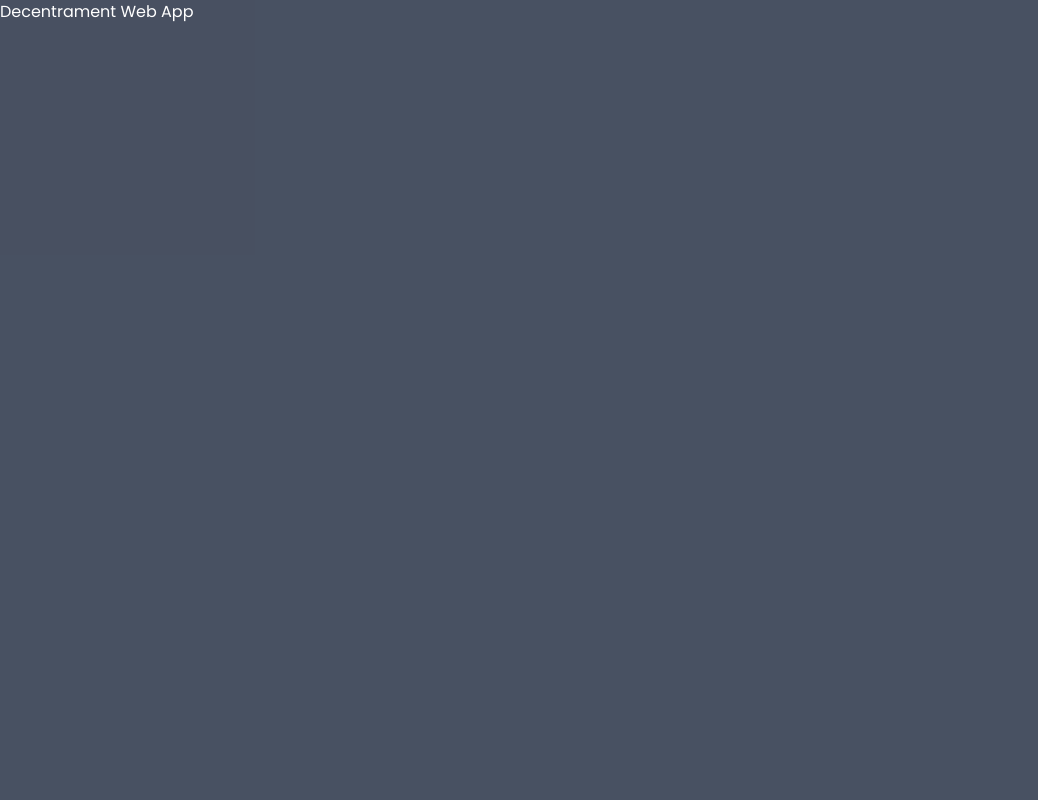
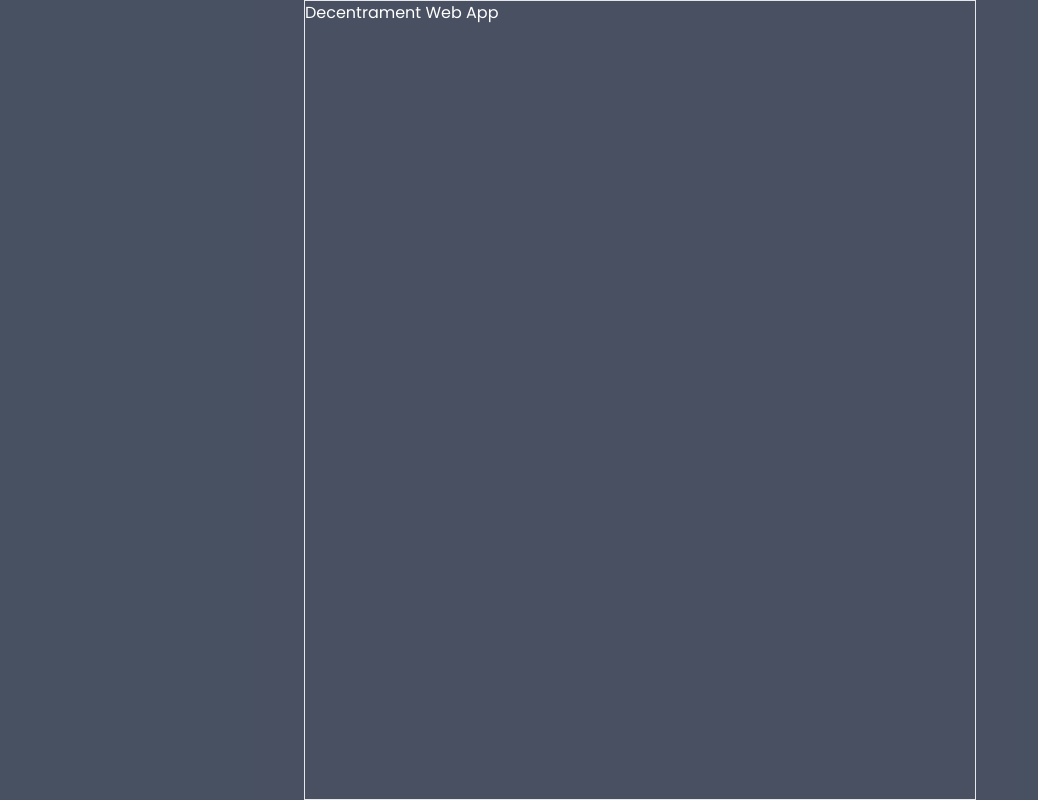
Before and after one commit to Decentrament/decentrament-webapp, a Next.js app: page / in a window 1280 px wide. Shown: the whole page, without its empty margins (0-1038 px from the left). Built offline with nearby package versions, Linux system fonts and the light colour scheme.

Commit message:
Adding thirdweb sdk

```diff
--- a/components/Layout.js
+++ b/components/Layout.js
@@ -9,7 +9,11 @@ export default function Layout({ title, keywords, description, children, classNa
         <meta name="keywords" content={keywords} />
       </Head>
 
-      <div className={`text-white overflow-x-hidden min-h-screen ${className}`}>{children}</div>
+      <div
+        className={`text-white overflow-x-hidden min-h-screen max-w-2xl mx-auto border ${className}`}
+      >
+        {children}
+      </div>
     </div>
   );
 }
--- a/package.json
+++ b/package.json
@@ -9,6 +9,8 @@
     "lint": "next lint"
   },
   "dependencies": {
+    "@thirdweb-dev/sdk": "^2.2.19",
+    "ethers": "^5.6.8",
     "next": "12.1.6",
     "react": "18.1.0",
     "react-dom": "18.1.0"
--- a/styles/globals.css
+++ b/styles/globals.css
@@ -2,3 +2,9 @@
 @tailwind base;
 @tailwind components;
 @tailwind utilities;
+
+@layer utilities {
+  .transition-effect {
+    @apply transition-all duration-300 ease-in-out;
+  }
+}
```
Also changed, not shown: 2 other files (tests, documents, lock files or other folders).
